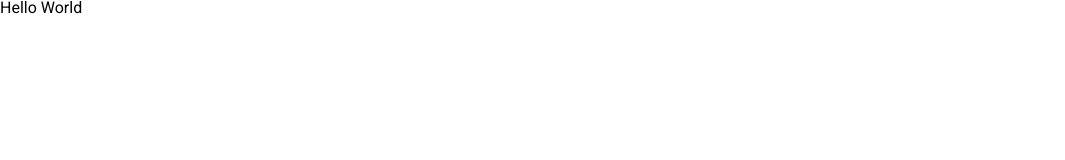
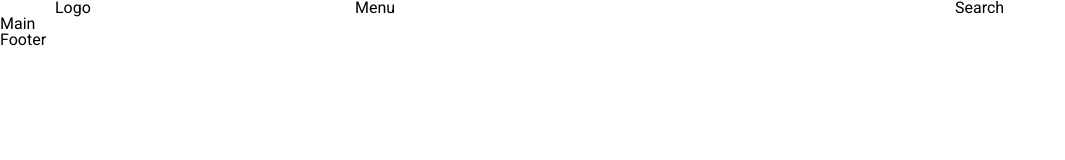
Before and after one commit to AdegoLabs/project-shop, a plain HTML site: page index.html in a window 1280 px wide. Shown: the whole page, without its empty margins (0-1065 px from the left). Drawn offline with Linux system fonts and the light colour scheme.

Commit message:
Add row and col

```diff
--- a/index.html
+++ b/index.html
@@ -12,6 +12,16 @@
     <link rel="stylesheet" href="style.css">
 </head>
 <body>
-    <h1>Hello World</h1>
+    <header class="header">
+        <div class="container">
+            <div class="row">
+                <div class="col-3">Logo</div>
+                <div class="col-6">Menu</div>
+                <div class="col-3">Search</div>
+            </div>
+        </div>
+    </header>
+    <main>Main</main>
+    <footer class="footer">Footer</footer>
 </body>
 </html>
--- a/style.css
+++ b/style.css
@@ -1,4 +1,32 @@
-* {box-sizing: border-box;}
+* {
+    box-sizing: border-box;
+}
 body {
     font-family: 'Roboto', sans-serif;
 }
+.container {
+    max-width: 1200px;
+    width:1200px;
+    padding: 0 15px;
+    margin: 0 auto;
+}
+
+.row {
+    display:flex;
+    margin-left:-15px;
+    margin-right:-15px;
+}
+
+[class*="col-"] {
+    padding: 0 15px 0 15px;
+}
+
+.col-3 {
+    flex: 0 0 25%;
+    max-width: 25%;
+}
+
+.col-6 {
+    flex: 0 0 50%;
+    max-width: 50%;
+}
```
